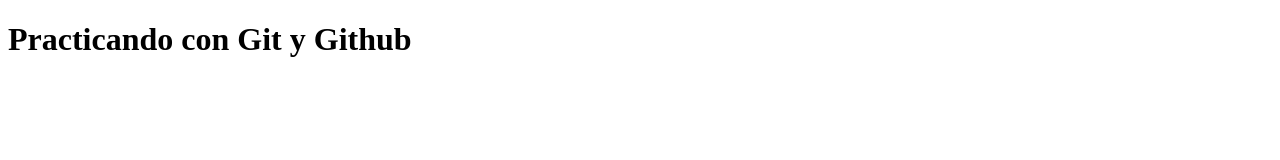
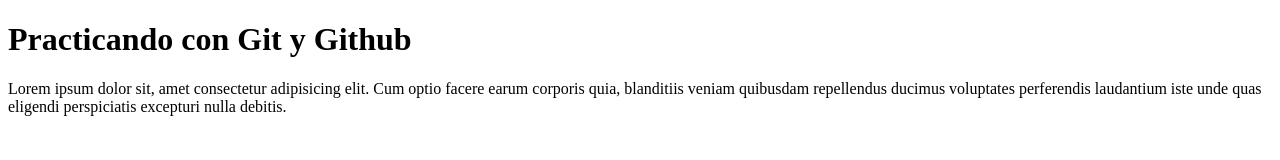
Before and after one commit to Rodrigo-Emca/Clase-Git-y-GitHub, a plain HTML site: page index.html in a window 1280 px wide. Drawn offline with Linux system fonts and the light colour scheme.

Commit message:
mi segundo commit

```diff
--- a/index.html
+++ b/index.html
@@ -8,5 +8,6 @@
 </head>
 <body>
     <h1>Practicando con Git y Github</h1>
+    <p>Lorem ipsum dolor sit, amet consectetur adipisicing elit. Cum optio facere earum corporis quia, blanditiis veniam quibusdam repellendus ducimus voluptates perferendis laudantium iste unde quas eligendi perspiciatis excepturi nulla debitis.</p>
 </body>
 </html>
```
